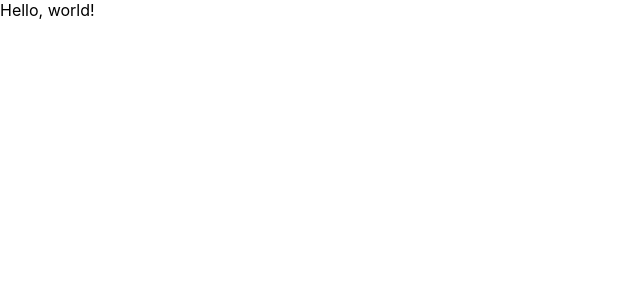
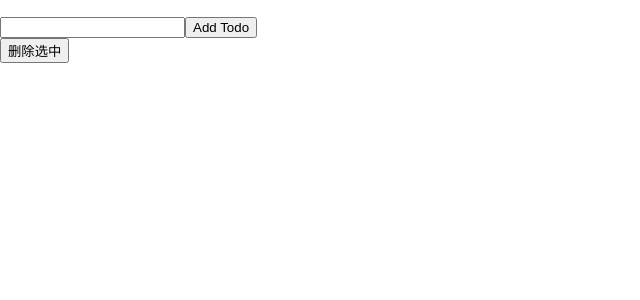
Before and after one commit to MyRoomCampus/room-admin, a React (Vite) app: page / in a window 1280 px wide. Shown: the top 300 px of the page, without its empty margins (0-640 px from the left). Built offline with nearby package versions, Linux system fonts and the light colour scheme.

Commit message:
feat: a new todolist example

```diff
--- a/src/App.tsx
+++ b/src/App.tsx
@@ -1,10 +1,7 @@
-import { useState } from 'react'
-import logo from './logo.svg'
+import TodoList from './views/Example'
 
 function App() {
-  const [count, setCount] = useState(0)
-
-  return <div className="App">Hello, world!</div>
+  return <TodoList />
 }
 
 export default App
--- /dev/null
+++ b/src/hooks/useArray.ts
@@ -0,0 +1,46 @@
+import { useState } from 'react'
+
+// 封装了数组基本操作的hook
+export const useArray = <T>(
+  initialList: T[] = []
+): [T[], typeof operations] => {
+  const [list, set] = useState(initialList)
+
+  const operations = {
+    set,
+    push: (item: T) => set((list) => [...list, item]),
+    empty: () => set([]),
+    filter: (filterFn: (item: T) => boolean) =>
+      set((list) => list.filter(filterFn)),
+    remove: (item: T) => {
+      const index = list.indexOf(item)
+      if (index < 0) {
+        return
+      }
+      set((list) => [...list.slice(0, index), ...list.slice(index + 1)])
+    },
+    update: (oldItem: T, item: T) => {
+      console.log(oldItem)
+      const index = list.indexOf(oldItem)
+      console.log(index)
+      if (index < 0) {
+        return
+      }
+      set((list) => [...list.slice(0, index), item, ...list.slice(index + 1)])
+      console.log(list)
+    },
+    updateAt: (index: number, item: T) => {
+      if (index < 0) {
+        return
+      }
+      set((list) => [...list.slice(0, index), item, ...list.slice(index + 1)])
+    },
+    setAt: (index: number, value: T) =>
+      set((list) => [...list.slice(0, index), value, ...list.slice(index + 1)]),
+    removeAt: (index: number) =>
+      set((list) => [...list.slice(0, index), ...list.slice(index + 1)]),
+    map: (mapFn: (item: T) => T) => set((l) => [...l].map(mapFn))
+  }
+
+  return [list, operations]
+}
--- a/src/main.tsx
+++ b/src/main.tsx
@@ -3,6 +3,7 @@ import ReactDOM from 'react-dom/client'
 import App from './App'
 import '@/styles/index.css'
 
+// eslint-disable-next-line @typescript-eslint/no-non-null-assertion
 ReactDOM.createRoot(document.getElementById('root')!).render(
   <React.StrictMode>
     <App />
--- /dev/null
+++ b/src/types/TodoListItem.ts
@@ -0,0 +1,5 @@
+export type TodoListItem = {
+  text: string
+  complete: boolean
+  id: number
+}
--- /dev/null
+++ b/src/views/Example/components/AddTodoForm/index.tsx
@@ -0,0 +1,32 @@
+import React from 'react'
+import { useState } from 'react'
+
+type AddTodoFormProps = {
+  addTodo: (text: string) => void
+}
+
+export const AddTodoForm: React.FC<AddTodoFormProps> = ({ addTodo }) => {
+  const [text, setText] = useState('')
+
+  return (
+    <form>
+      <input
+        type="text"
+        value={text}
+        onChange={(e) => {
+          setText(e.target.value)
+        }}
+      />
+      <button
+        type="submit"
+        onClick={(e) => {
+          e.preventDefault()
+          addTodo(text)
+          setText('')
+        }}
+      >
+        Add Todo
+      </button>
+    </form>
+  )
+}
--- /dev/null
+++ b/src/views/Example/components/TodoItem/index.tsx
@@ -0,0 +1,25 @@
+import React from 'react'
+import { TodoListItem } from '@//types/TodoListItem'
+
+type TodoItemProps = {
+  todo: TodoListItem
+  toggleTodo: (item: TodoListItem) => void
+}
+const TodoItem: React.FC<TodoItemProps> = ({ todo, toggleTodo }) => {
+  return (
+    <li>
+      <label
+        style={{ textDecoration: todo.complete ? 'line-through' : undefined }}
+      >
+        <input
+          type="checkbox"
+          checked={todo.complete}
+          onChange={() => toggleTodo(todo)}
+        />{' '}
+        {todo.text}
+      </label>
+    </li>
+  )
+}
+
+export default TodoItem
--- /dev/null
+++ b/src/views/Example/hooks/useTodoList.ts
@@ -0,0 +1,36 @@
+import { useArray } from '@/hooks/useArray'
+import { TodoListItem } from '@//types/TodoListItem'
+import { useCallback } from 'react'
+
+const useTodoList = (
+  initalList: TodoListItem[]
+): [TodoListItem[], typeof todoActions] => {
+  const [todoList, { push, update, filter }] = useArray(initalList)
+
+  const toggleTodo = (item: TodoListItem) => {
+    console.log(item)
+    update(item, {
+      id: item.id,
+      text: item.text,
+      complete: !item.complete
+    })
+    console.log(todoList)
+  }
+
+  const deleteCompleted = () => {
+    filter((item) => !item.complete)
+  }
+  const todoActions = {
+    addTodo: (text: string) =>
+      push({
+        text,
+        id: todoList.length,
+        complete: false
+      }),
+    deleteCompleted,
+    toggleTodo
+  }
+  return [todoList, todoActions]
+}
+
+export default useTodoList
--- /dev/null
+++ b/src/views/Example/index.tsx
@@ -0,0 +1,22 @@
+import React from 'react'
+import { AddTodoForm } from './components/AddTodoForm'
+import TodoItem from './components/TodoItem'
+import useTodoList from './hooks/useTodoList'
+
+const TodoList: React.FC = () => {
+  const [todos, { addTodo, deleteCompleted, toggleTodo }] = useTodoList([])
+
+  return (
+    <>
+      <ul>
+        {todos.map((todo) => (
+          <TodoItem key={todo.id} todo={todo} toggleTodo={toggleTodo} />
+        ))}
+      </ul>
+      <AddTodoForm addTodo={addTodo} />
+      <button onClick={deleteCompleted}>删除选中</button>
+    </>
+  )
+}
+
+export default TodoList
--- a/tsconfig.json
+++ b/tsconfig.json
@@ -13,7 +13,11 @@
     "resolveJsonModule": true,
     "isolatedModules": true,
     "noEmit": true,
-    "jsx": "react-jsx"
+    "jsx": "react-jsx",
+    "paths": {
+      "@/*": ["./src*"],
+      "@/hooks/*": ["./src/hooks/*"],
+    }
   },
   "include": ["src"],
   "references": [{ "path": "./tsconfig.node.json" }]
```
